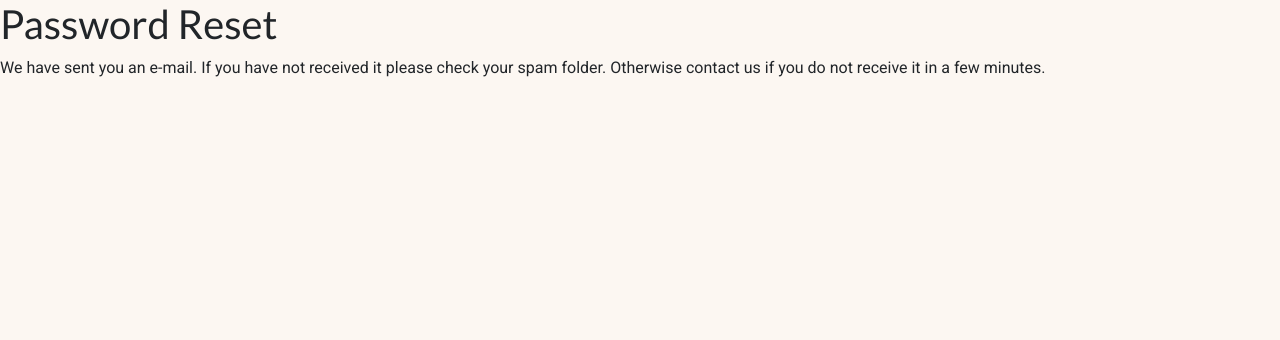
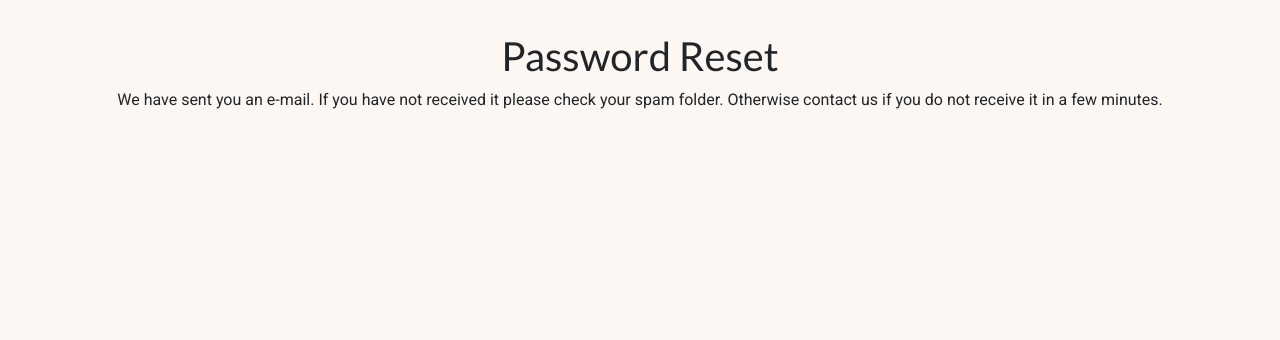
Before and after one commit to pzompa/PP4-Practical-Life-Hacks, a Django app: a page that uses templates/allauth/account/password_reset_done.html in a window 1280 px wide. Shown: the part 186-526 px from the top of the page. Run offline with Django 4.2, Linux system fonts and the light colour scheme; parts of the project's set-up code (start-up, migrations or seed data) failed here and were passed over; some libraries are stand-ins or nearby versions.

Commit message:
Update layout changes to allauth pages .

```diff
--- a/templates/allauth/account/password_change.html
+++ b/templates/allauth/account/password_change.html
@@ -5,6 +5,7 @@
 {% block head_title %}{% trans "Change Password" %}{% endblock %}
 
 {% block content %}
+<div class="form-style mt-3 p-3 text-center">
     <h1>{% trans "Change Password" %}</h1>
 
     <form method="POST" action="{% url 'account_change_password' %}" class="password_change">
@@ -13,4 +14,5 @@
         <button type="submit" name="action">{% trans "Change Password" %}</button>
         <a href="{% url 'account_reset_password' %}">{% trans "Forgot Password?" %}</a>
     </form>
+</div>
 {% endblock %}
--- a/templates/allauth/account/password_reset_done.html
+++ b/templates/allauth/account/password_reset_done.html
@@ -6,11 +6,14 @@
 {% block head_title %}{% trans "Password Reset" %}{% endblock %}
 
 {% block content %}
+<div class="form-style mt-3 p-3 text-center">
     <h1>{% trans "Password Reset" %}</h1>
 
     {% if user.is_authenticated %}
     {% include "account/snippets/already_logged_in.html" %}
     {% endif %}
 
-    <p>{% blocktrans %}We have sent you an e-mail. If you have not received it please check your spam folder. Otherwise contact us if you do not receive it in a few minutes.{% endblocktrans %}</p>
-{% endblock %}
+    <p>{% blocktrans %}We have sent you an e-mail. If you have not received it please check your spam folder.
+        Otherwise contact us if you do not receive it in a few minutes.{% endblocktrans %}</p>
+</div>
+    {% endblock %}
--- a/templates/allauth/account/password_reset_from_key.html
+++ b/templates/allauth/account/password_reset_from_key.html
@@ -4,6 +4,7 @@
 {% block head_title %}{% trans "Change Password" %}{% endblock %}
 
 {% block content %}
+<div class="form-style mt-3 p-3 text-center">
     <h1>{% if token_fail %}{% trans "Bad Token" %}{% else %}{% trans "Change Password" %}{% endif %}</h1>
 
     {% if token_fail %}
@@ -16,4 +17,5 @@
             <input type="submit" name="action" value="{% trans 'change password' %}"/>
         </form>
     {% endif %}
+</div>
 {% endblock %}
--- a/templates/allauth/account/password_set.html
+++ b/templates/allauth/account/password_set.html
@@ -5,6 +5,7 @@
 {% block title %}{% trans "Set Password" %}{% endblock %}
 
 {% block content %}
+<div class="form-style mt-3 p-3 text-center">
     <h1>{% trans "Set Password" %}</h1>
 
     <form method="POST" action="{% url 'account_set_password' %}" class="password_set">
@@ -12,4 +13,5 @@
         {{ form | crispy }}
         <input type="submit" name="action" value="{% trans 'Set Password' %}"/>
     </form>
+</div>
 {% endblock %}
--- a/templates/allauth/account/signup_closed.html
+++ b/templates/allauth/account/signup_closed.html
@@ -5,7 +5,9 @@
 {% block head_title %}{% trans "Sign Up Closed" %}{% endblock %}
 
 {% block content %}
-<h1>{% trans "Sign Up Closed" %}</h1>
+<div class="form-style mt-3 p-3 text-center">
+    h1>{% trans "Sign Up Closed" %}</h1>
 
-<p>{% trans "We are sorry, but the sign up is currently closed." %}</p>
+    <p>{% trans "We are sorry, but the sign up is currently closed." %}</p>
+</div>
 {% endblock %}
--- a/templates/allauth/account/verification_sent.html
+++ b/templates/allauth/account/verification_sent.html
@@ -5,8 +5,9 @@
 {% block head_title %}{% trans "Verify Your E-mail Address" %}{% endblock %}
 
 {% block content %}
+<div class="container text-center">
     <h1>{% trans "Verify Your E-mail Address" %}</h1>
 
     <p>{% blocktrans %}We have sent an e-mail to you for verification. Follow the link provided to finalize the signup process. If you do not see the verification e-mail in your main inbox, check your spam folder. Please contact us if you do not receive the verification e-mail within a few minutes.{% endblocktrans %}</p>
-
+</div>
 {% endblock %}
```
Also changed, not shown: home/templates/home/index.html (+18 -0 lines), templates/allauth/account/verified_email_required.html (+6 -3 lines).
